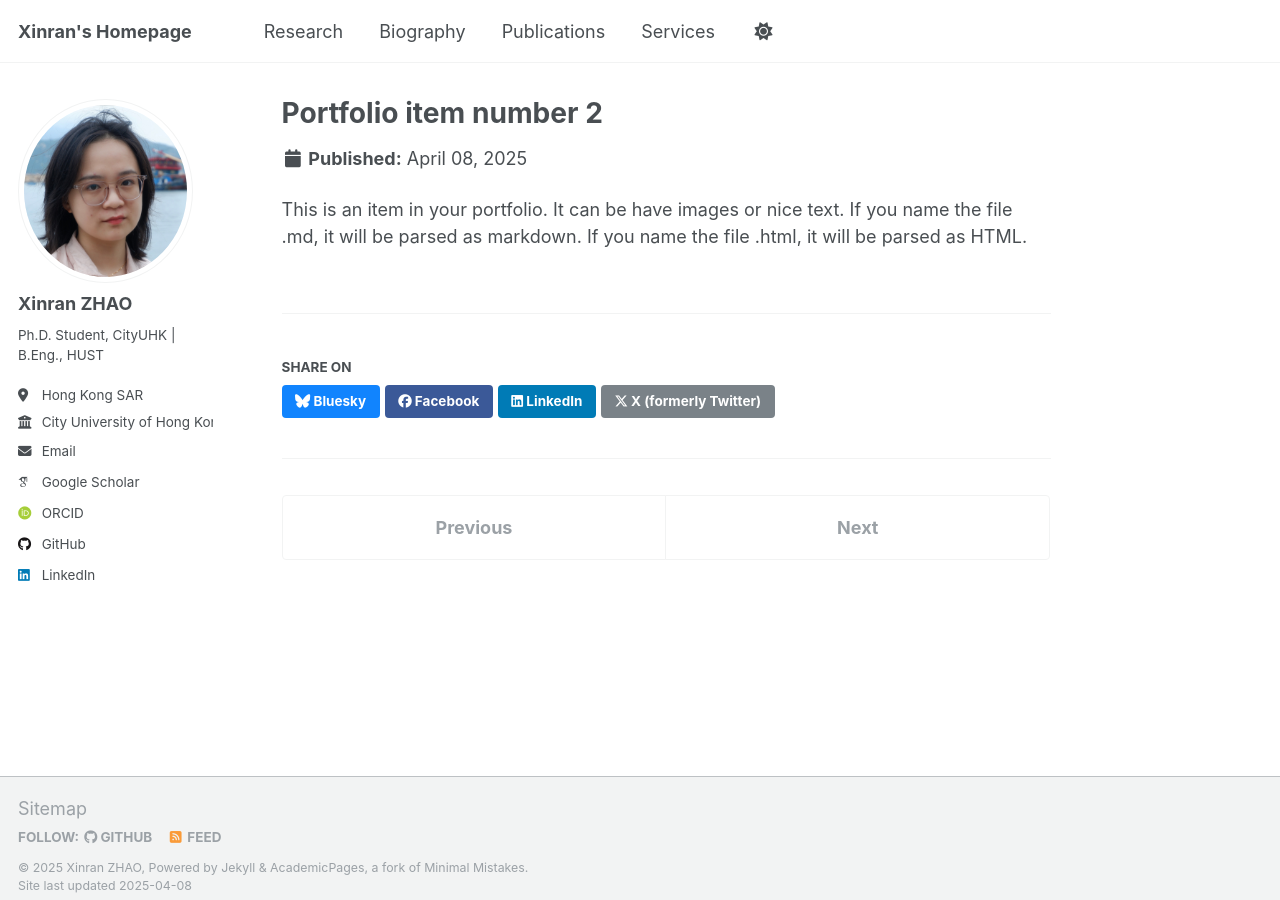
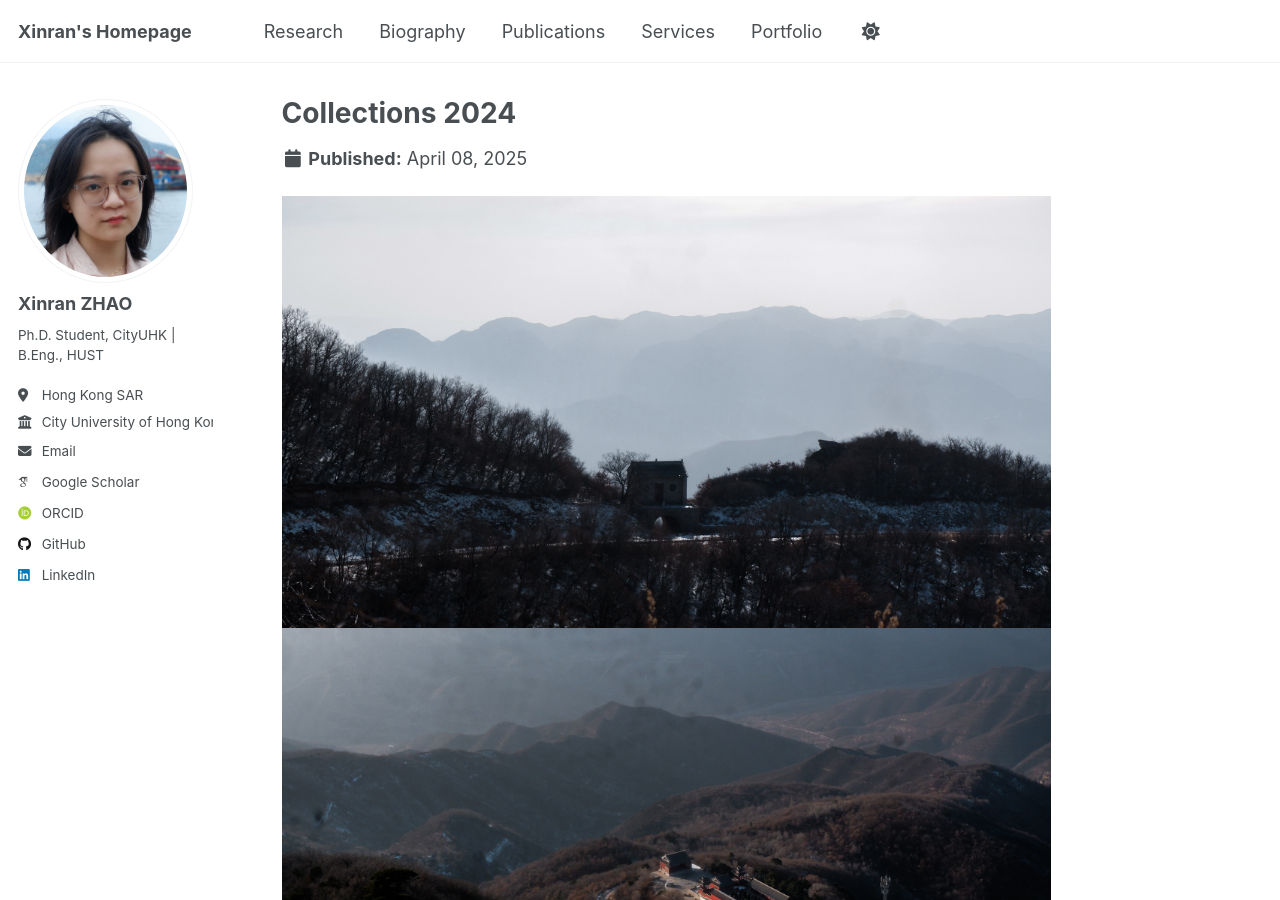
Before and after one commit to Joyxr/Joyxr.github.io, a Jekyll site: the page built from _portfolio/portfolio-2.md, in a window 1280 px wide and 900 px high. Built offline with Jekyll 4.4.1, drawn with Linux system fonts in a browser that asks for light colours; some web fonts are replaced.

Commit message:
add collections in portfolio module

```diff
--- a/_data/navigation.yml
+++ b/_data/navigation.yml
@@ -26,8 +26,8 @@ main:
   # - title: "Blog Posts"
   #   url: /year-archive/
 
-  # - title: "Portfolio"
-  #   url: /portfolio/
+  - title: "Portfolio"
+    url: /portfolio/
 
   # - title: "Guide"
   #   url: /markdown/
--- a/_portfolio/portfolio-2.html
+++ /dev/null
@@ -1,7 +0,0 @@
----
-title: "Portfolio item number 2"
-excerpt: "Short description of portfolio item number 2 <br/><img src='/images/500x300.png'>"
-collection: portfolio
----
-
-This is an item in your portfolio. It can be have images or nice text. If you name the file .md, it will be parsed as markdown. If you name the file .html, it will be parsed as HTML.
--- /dev/null
+++ b/_portfolio/portfolio-2.md
@@ -0,0 +1,29 @@
+---
+title: "Collections 2024"
+excerpt: "<img src='https://joyxr.github.io/images/2024/2024_h1.JPG'>"
+collection: portfolio
+---
+
+<img src='https://joyxr.github.io/images/2024/2024_h1.JPG'>
+<img src='https://joyxr.github.io/images/2024/2024_h2.JPG'>
+<img src='https://joyxr.github.io/images/2024/2024_1.JPG'>
+<img src='https://joyxr.github.io/images/2024/2024_2.JPG'>
+<img src='https://joyxr.github.io/images/2024/2024_3.JPG'>
+<img src='https://joyxr.github.io/images/2024/2024_4.JPG'>
+<img src='https://joyxr.github.io/images/2024/2024_5.JPG'>
+<img src='https://joyxr.github.io/images/2024/2024_6.JPG'>
+<img src='https://joyxr.github.io/images/2024/2024_7.JPG'>
+<img src='https://joyxr.github.io/images/2024/2024_8.JPG'>
+<img src='https://joyxr.github.io/images/2024/2024_9.JPG'>
+<img src='https://joyxr.github.io/images/2024/2024_10.JPG'>
+<img src='https://joyxr.github.io/images/2024/2024_11.JPG'>
+<img src='https://joyxr.github.io/images/2024/2024_12.JPG'>
+<img src='https://joyxr.github.io/images/2024/2024_13.JPG'>
+<img src='https://joyxr.github.io/images/2024/2024_14.JPG'>
+<img src='https://joyxr.github.io/images/2024/2024_15.JPG'>
+<img src='https://joyxr.github.io/images/2024/2024_16.JPG'>
+<img src='https://joyxr.github.io/images/2024/2024_17.JPG'>
+<img src='https://joyxr.github.io/images/2024/2024_18.JPG'>
+<img src='https://joyxr.github.io/images/2024/2024_19.JPG'>
+<img src='https://joyxr.github.io/images/2024/2024_20.JPG'>
+<img src='https://joyxr.github.io/images/2024/2024_21.JPG'>
```
Also changed, not shown: _portfolio/portfolio-1.md (+12 -3 lines), _portfolio/portfolio-3.md (added, +18 -0 lines), _pages/portfolio.html (line endings or trailing spaces), images/3953273590_704e3899d5_m.jpg (deleted), images/500x300.png (deleted).
